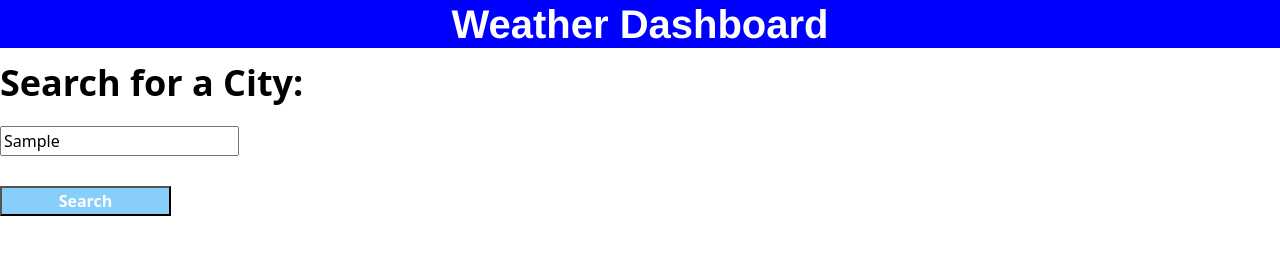
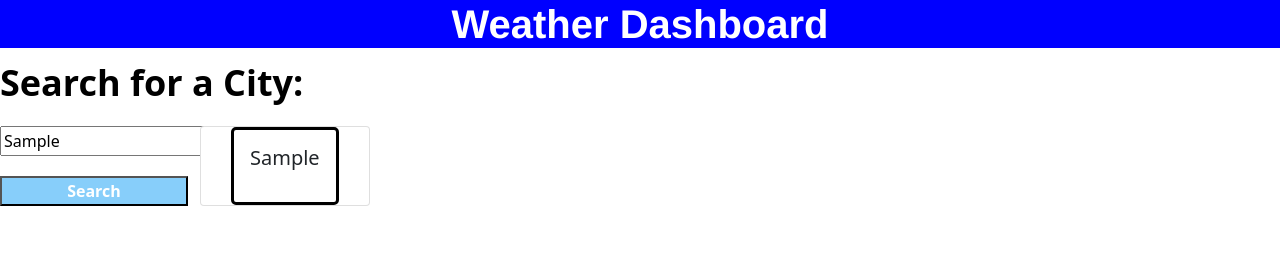
Before and after one commit to tcampbell01/weather-app, a plain HTML site: page index.html in a window 1280 px wide. Both pictures are taken after typing "Sample" into the empty fields and a click on the button "Search". Drawn offline with nearby package versions, Linux system fonts and the light colour scheme; no server answers.

Commit message:
printing current conditions on page successfully

```diff
--- a/css/js/index.js
+++ b/css/js/index.js
@@ -1,4 +1,6 @@
 var key = 'cd896d7cd9e9b2967e53ada8c52918e6';
+var temp = document.getElementById("temp");
+
 
 
 document.getElementById("input").onclick = function () {
@@ -7,17 +9,71 @@ function getCity() {
     var cityInput = document.getElementById("city-input").value;
     console.log(cityInput);
 
-    fetch ('https://api.openweathermap.org/data/2.5/forecast?q=' +cityInput+ '&appid=' + key)
+    var nameCity=document.getElementById("city-name");
+    nameCity.innerHTML=cityInput;
+
+    function currentWeather() {
+
+    fetch ('https://api.openweathermap.org/data/2.5/weather?q=' +cityInput + '&units=imperial' + '&appid=' + key)
+
+    .then((response) => {
+        return response.json();
+      })
+
+      .then((data) => {
+        console.log(data);
+        //const temp  = data.main[0];
+        const wind = data.wind.speed;
+        const humidity = data.humidity;
+        document.getElementById('temp').innerHTML="Temp:" + data.main.temp + '&deg' + 'F';
+        document.getElementById('wind').innerHTML="Wind:" + data.wind.speed +' MPH';
+        document.getElementById('humidity').innerHTML="Humidity:" + data.main.humidity + '%';
+
+
+    });
+        //const UV=?
+
+
+
+
+
+
+
+
+
+
+
+
+
+    //document.getElementById('temp').innerHTML=main[0];
+    //document.getElementById('wind').innerHTML= ['wind.speed'];
+    //document.getElementById('humidity').innerHTML=['main.humidity'];
+    //document.getElementById('UV').innerHTML=d.UV[6];
+
+    }
+    currentWeather();
+
+    //function currentWeather () {
+
+        //document.getElementById('description').innerHTML = d.weather[0].description;
+        //document.getElementById('temp').innerHTML = ;
+        //document.getElementById('location').innerHTML = d.name;
+
+    fetch ('https://api.openweathermap.org/data/2.5/forecast?q=' +cityInput+ '&units=imperial' + '&appid=' + key)
 
         .then(response=>response.json())
         .then(data=>console.log(data))
-}
-
-getCity();
 
 
 
 }
+getCity();
+
+
+  }
+
+
+
 
 
 
--- a/css/style.css
+++ b/css/style.css
@@ -18,10 +18,22 @@ p {
     background-color:lightskyblue;
     color:white;
     font-weight:bold;
-    width:171px;
-    margin-top:30px;
+    width: 188px;
+    margin-top: 20px;
+
 }
 
 .form-group {
     width: 200px;
 }
+
+.current-city {
+    display:flex;
+}
+.card-body {
+    border:black;
+    border-radius:5px;
+    border-style:solid;
+    margin-left:30px;
+    margin-right:30px;
+}
--- a/index.html
+++ b/index.html
@@ -15,12 +15,26 @@
 </header>
 <p>Search for a City:</p>
 
-<form>
+<div class="current-city">
     <div class="form-group">
 
       <input type="text" id="city-input" placeholder="minneapolis">
+
+    <button type="button" id="input">Search</button>
     </div>
-    <button type="button" id="input">Search</button>
+    <div class="card" style=>
+        <div class="card-body">
+          <h5 class="card-title" id= "city-name"></h5>
+          <div id="weather">
+            <div id="temp"></div>
+            <div id="wind"></div>
+            <div id="humidity"></div>
+            <div id="UV"></div>
+        </div>
+
+        </div>
+      </div>
+    </div>
 
 
 
```
